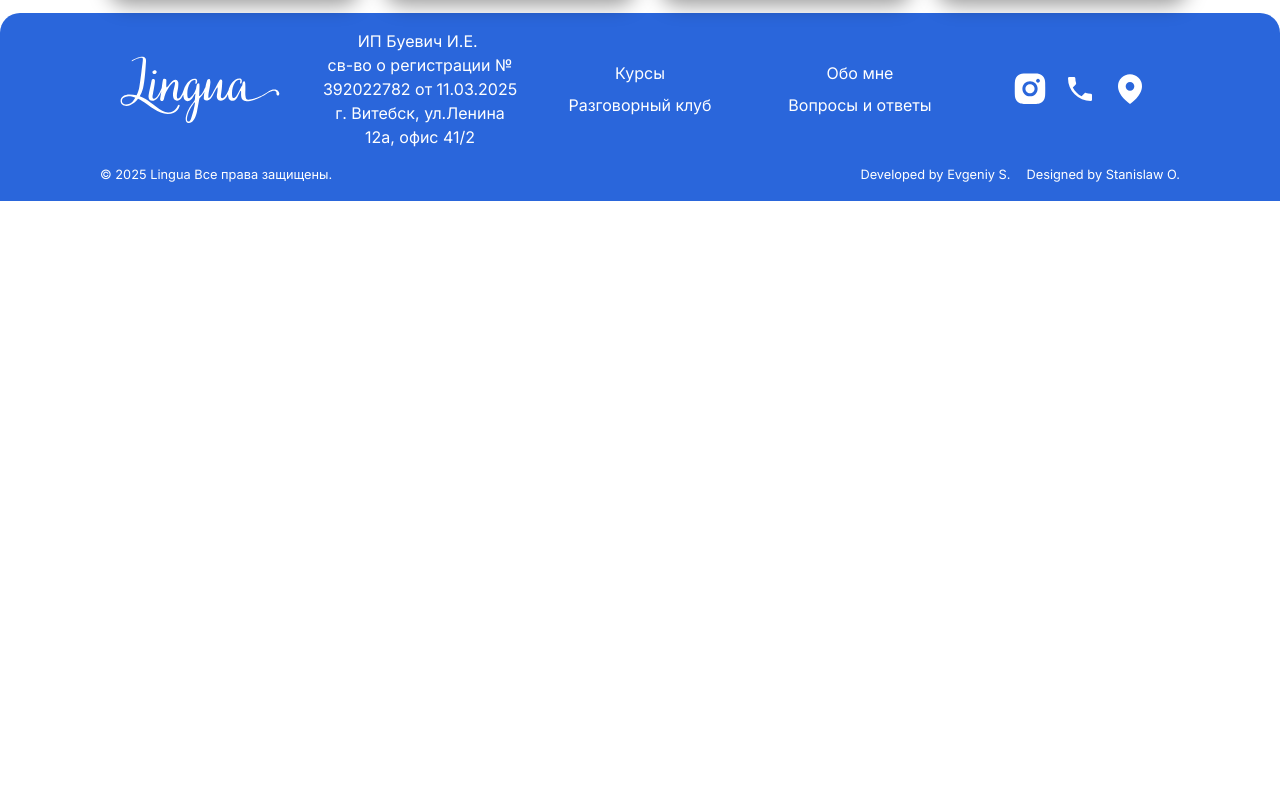
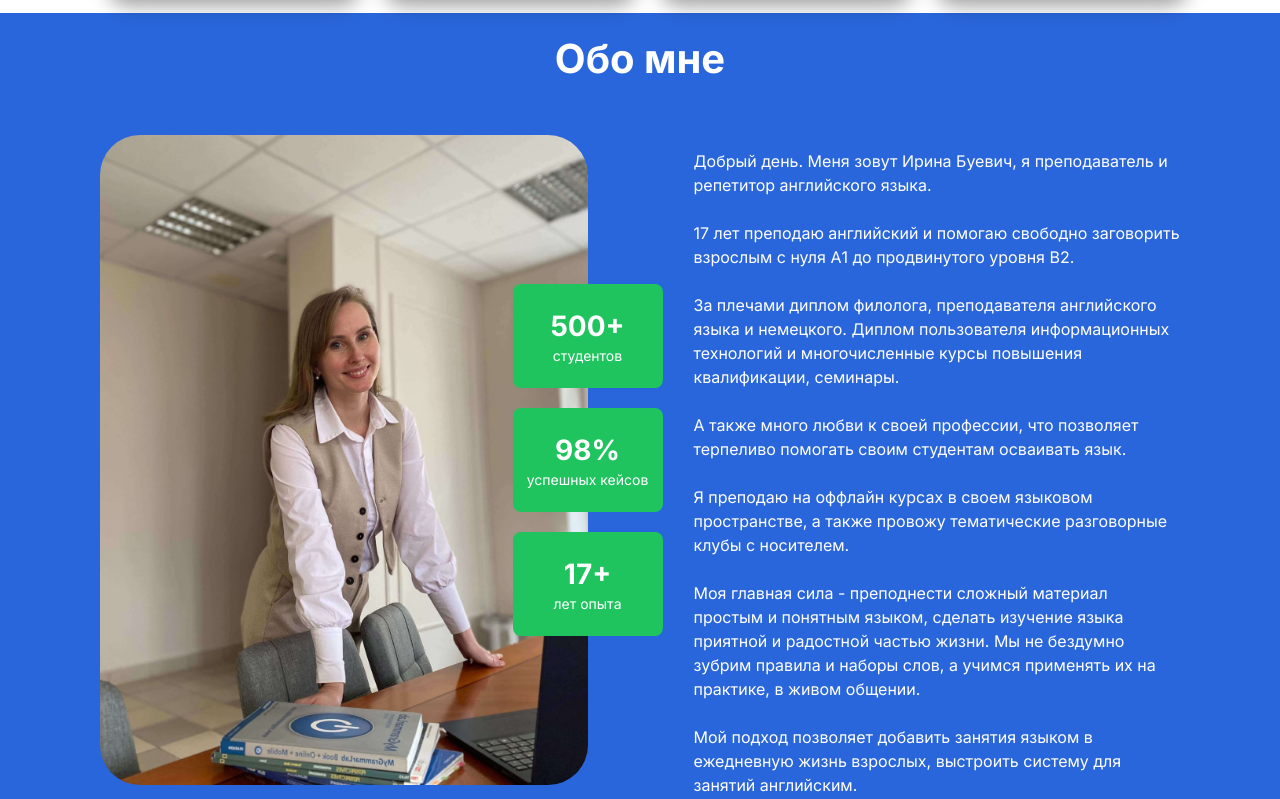
Before and after one commit to evgeniyworkbel/ira-buevich, a Next.js app: page / in a window 1280 px wide. Shown: the part 3040-3839 px from the top of the page. Before the commit the page ends 3241 px from the top, so only its background shows below. Built offline with nearby package versions, Linux system fonts and the light colour scheme.

Commit message:
feat: implement about-me section

```diff
--- a/src/app/page.tsx
+++ b/src/app/page.tsx
@@ -1,4 +1,4 @@
-import { Courses, Footer, Header, Hero, LearningFormats } from "@/widgets";
+import { AboutMe, Courses, Footer, Header, Hero, LearningFormats } from "@/widgets";
 
 export default function Page() {
   return (
@@ -9,6 +9,7 @@ export default function Page() {
         <Hero />
         <Courses />
         <LearningFormats />
+        <AboutMe />
       </main>
       <Footer />
     </div>
--- a/src/shared/ui/title.tsx
+++ b/src/shared/ui/title.tsx
@@ -3,13 +3,14 @@ import { cn } from "../lib";
 type TitleProps = {
   descriptionClassName?: string;
   title: string;
-  description: string;
+  description?: string;
 };
 
 export function Title({ descriptionClassName, title, description }: TitleProps) {
   return (
     <hgroup className="mx-auto flex flex-col items-center gap-4.5 text-center xl:max-w-[1000px]">
       <h2 className="text-[22px] font-bold xl:text-[40px]">{title}</h2>
+      {description && (
         <p
           className={cn(
             "text-xs font-medium text-foreground-secondary xl:text-lg",
@@ -18,6 +19,7 @@ export function Title({ descriptionClassName, title, description }: TitleProps)
         >
           {description}
         </p>
+      )}
     </hgroup>
   );
 }
--- /dev/null
+++ b/src/widgets/about-me/index.ts
@@ -0,0 +1 @@
+export { AboutMe } from "./ui/about-me";
--- /dev/null
+++ b/src/widgets/about-me/model/data.ts
@@ -0,0 +1,7 @@
+import { AchievementItem } from "./types";
+
+export const achievementsData: Array<AchievementItem> = [
+  { score: "500+", label: "студентов" },
+  { className: "text-[10px] xl:text-sm", score: "98%", label: "успешных кейсов" },
+  { score: "17+", label: "лет опыта" },
+];
--- /dev/null
+++ b/src/widgets/about-me/model/types.ts
@@ -0,0 +1,5 @@
+export type AchievementItem = {
+  className?: string;
+  score: string;
+  label: string;
+};
--- /dev/null
+++ b/src/widgets/about-me/ui/about-me.tsx
@@ -0,0 +1,15 @@
+import { Container, Title } from "@/shared/ui";
+import { Autobiography } from "./autobiography";
+import { TeacherPhotoCard } from "./teacher-photo-card";
+
+export function AboutMe() {
+  return (
+    <Container className="bg-background-surface text-foreground-surface">
+      <Title title="Обо мне" />
+      <section className="mt-11.5 flex flex-col items-center justify-center gap-19 xl:h-[650px] xl:flex-row xl:items-start xl:gap-26.5">
+        <TeacherPhotoCard />
+        <Autobiography />
+      </section>
+    </Container>
+  );
+}
--- /dev/null
+++ b/src/widgets/about-me/ui/achievement.tsx
@@ -0,0 +1,12 @@
+import type { AchievementItem } from "../model/types";
+
+type AchievementProps = AchievementItem;
+
+export const Achievement = ({ score, label }: AchievementProps) => {
+  return (
+    <p className="flex flex-col items-center rounded-lg bg-accent px-4 py-3 text-[10px]">
+      <span className="text-[22px] font-bold">{score}</span>
+      <span>{label}</span>
+    </p>
+  );
+};
--- /dev/null
+++ b/src/widgets/about-me/ui/autobiography.tsx
@@ -0,0 +1,32 @@
+export function Autobiography() {
+  return (
+    <div className="flex flex-col gap-6 text-center text-sm xl:max-w-[610px] xl:pt-3.5 xl:text-left xl:text-base">
+      <p>Добрый день. Меня зовут Ирина Буевич, я преподаватель и репетитор английского языка.</p>
+      <p>
+        17 лет преподаю английский и помогаю свободно заговорить взрослым с нуля А1 до продвинутого
+        уровня В2.
+      </p>
+      <p>
+        За плечами диплом филолога, преподавателя английского языка и немецкого. Диплом пользователя
+        информационных технологий и многочисленные курсы повышения квалификации, семинары.
+      </p>
+      <p>
+        А также много любви к своей профессии, что позволяет терпеливо помогать своим студентам
+        осваивать язык.
+      </p>
+      <p>
+        Я преподаю на оффлайн курсах в своем языковом пространстве, а также провожу тематические
+        разговорные клубы с носителем.
+      </p>
+      <p>
+        Моя главная сила - преподнести сложный материал простым и понятным языком, сделать изучение
+        языка приятной и радостной частью жизни. Мы не бездумно зубрим правила и наборы слов, а
+        учимся применять их на практике, в живом общении.
+      </p>
+      <p>
+        Мой подход позволяет добавить занятия языком в ежедневную жизнь взрослых, выстроить систему
+        для занятий английским.
+      </p>
+    </div>
+  );
+}
--- /dev/null
+++ b/src/widgets/about-me/ui/teacher-photo-card.tsx
@@ -0,0 +1,33 @@
+import Image from "next/image";
+import { achievementsData } from "../model/data";
+import { cn } from "@/shared/lib";
+
+export function TeacherPhotoCard() {
+  return (
+    <div className="relative aspect-[3/4] h-full">
+      <div className="relative h-full shrink-0 overflow-hidden rounded-[40px]">
+        <Image
+          className="h-auto max-w-full"
+          src="/teacher-photo.jpg"
+          alt="Фото преподователя и основателя школы Lingua Ирины Буевич"
+          width={2481}
+          height={3308}
+        />
+      </div>
+      <div className="absolute bottom-0 left-1/2 grid -translate-x-1/2 translate-y-1/2 grid-cols-[repeat(3,auto)] gap-3 xl:right-0 xl:bottom-1/2 xl:left-auto xl:translate-x-1/2 xl:grid-cols-[auto] xl:gap-5">
+        {achievementsData.map((item, idx) => (
+          <p
+            key={idx}
+            className={cn(
+              "flex h-[70px] w-[100px] flex-col items-center justify-center rounded-lg bg-accent text-center text-xs xl:h-[104px] xl:w-[150px] xl:text-sm",
+              item.className,
+            )}
+          >
+            <span className="text-[22px] font-bold xl:text-[28px]">{item.score}</span>
+            <span>{item.label}</span>
+          </p>
+        ))}
+      </div>
+    </div>
+  );
+}
--- a/src/widgets/index.ts
+++ b/src/widgets/index.ts
@@ -3,3 +3,4 @@ export { Footer } from "./footer";
 export { Hero } from "./hero";
 export { Courses } from "./courses/ui/courses";
 export { LearningFormats } from "./learning-formats";
+export { AboutMe } from "./about-me";
```
Also changed, not shown: public/teacher-photo.jpg (added). Lines whose indentation alone changed are shown as unchanged.
